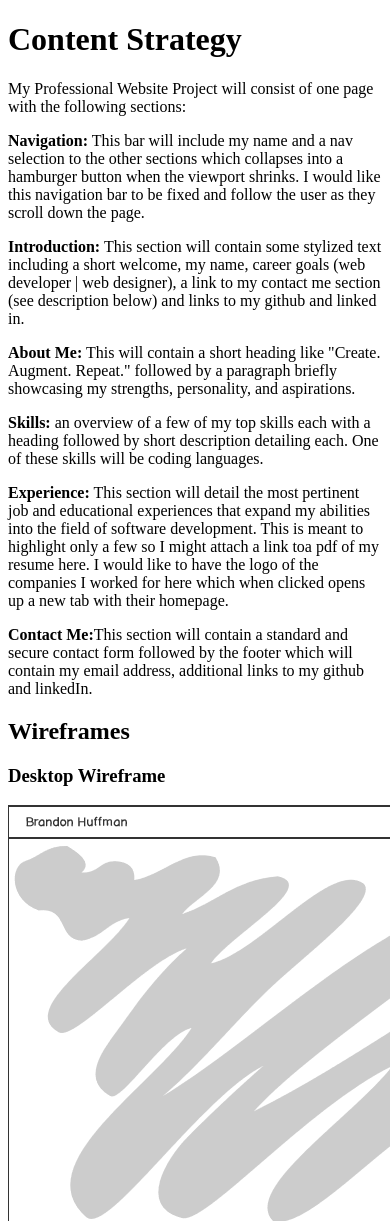
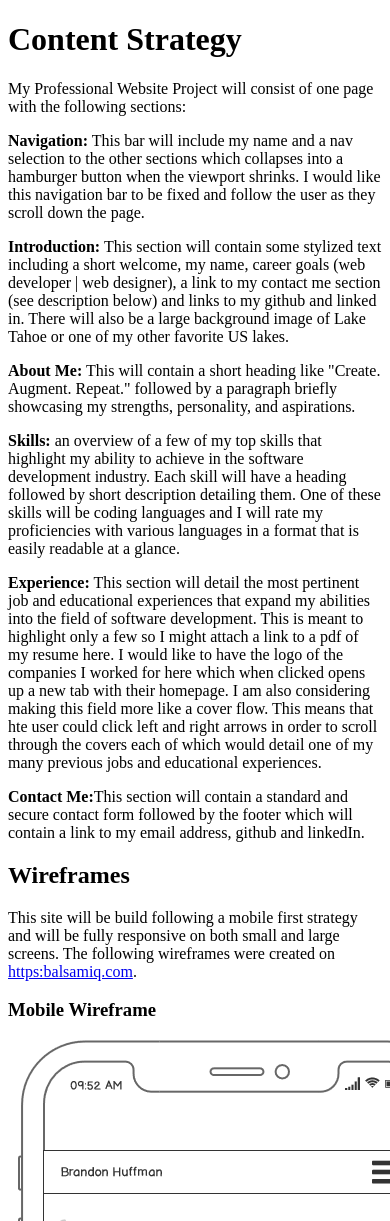
Before and after one commit to bthuffman/personal-website-project, a PHP site: page /milestone-2.php in a window 390 px wide; the page is wider, and only the part inside the window is pictured. Shown: the top 1221 px of that part. Run offline with PHP 8.4, Linux system fonts and the light colour scheme.

Commit message:
Added additional details to various sections including the wireframe section and since it is a mobile first website the mobile wireframes were moved on top of the desktop one.

```diff
--- a/public_html/documentation/milestone-2.php
+++ b/public_html/documentation/milestone-2.php
@@ -12,22 +12,28 @@
 		follow the user as they scroll down the page. </p>
 		<p><strong>Introduction:</strong>  This section will contain some stylized text including a short welcome, my name,
 			career goals (web developer | web designer), a link to my contact me section (see description below) and links
-		to my github and linked in. </p>
+		to my github and linked in. There will also be a large background image of Lake Tahoe or one of my other favorite
+		US lakes.</p>
 		<p><strong>About Me:</strong> This will contain a short heading like "Create. Augment. Repeat." followed by a
 		paragraph briefly showcasing my strengths, personality, and aspirations. </p>
-		<p><strong>Skills:</strong> an overview of a few of my top skills each with a heading followed by short description detailing each.
-		One of these skills will be coding languages.</p>
+		<p><strong>Skills:</strong> an overview of a few of my top skills that highlight my ability to achieve in the software
+			development industry. Each skill will have a heading followed by short description detailing them.
+		One of these skills will be coding languages and I will rate my proficiencies with various languages in a format that is
+			easily readable at a glance.</p>
 		<p><strong>Experience:</strong> This section will detail the most pertinent job and educational experiences that
 		expand my abilities into the field of software development. This is meant to highlight only a few so I might attach
-		a link toa pdf of my resume here. I would like to have the logo of the companies I worked for here which when clicked
-		opens up a new tab with their homepage. </p>
+		a link to a pdf of my resume here. I would like to have the logo of the companies I worked for here which when clicked
+		opens up a new tab with their homepage. I am also considering making this field more like a cover flow. This means
+			that hte user could click left and right arrows in order to scroll through the covers each of which would
+			detail one of my many previous jobs and educational experiences. </p>
 		<p><strong>Contact Me:</strong>This section will contain a standard and secure contact form followed by the footer
-			which will contain my email address, additional links to my github and linkedIn. </p>
+			which will contain a link to my email address, github and linkedIn. </p>
 		<h2>Wireframes</h2>
+		<p>This site will be build following a mobile first strategy and will be fully responsive on both small and
+		large screens. The following wireframes were created on <a href="http://balsamiq.com">https:balsamiq.com</a>.</p>
+		<h3>Mobile Wireframe</h3>
+		<img src="mobile-wireframe.png" alt="mobile version of wireframe"/>
 		<h3>Desktop Wireframe</h3>
 		<img src="desktop-wireframe.png" alt="desktop version of wireframe"/>
-		<h3>Mobile Wireframe</h3>
-		<img src="mobile-wireframe.png" alt="mobile version of wireframe"/>
-
 	</body>
 </html>
```
